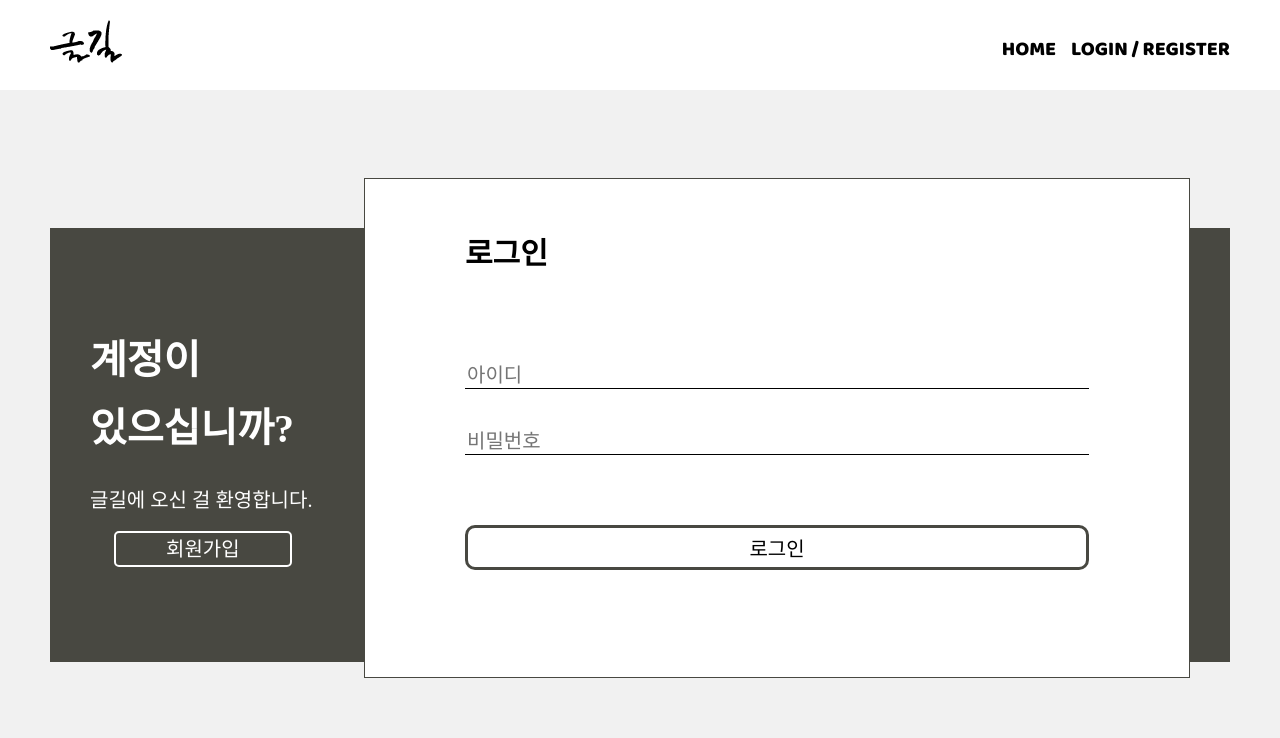
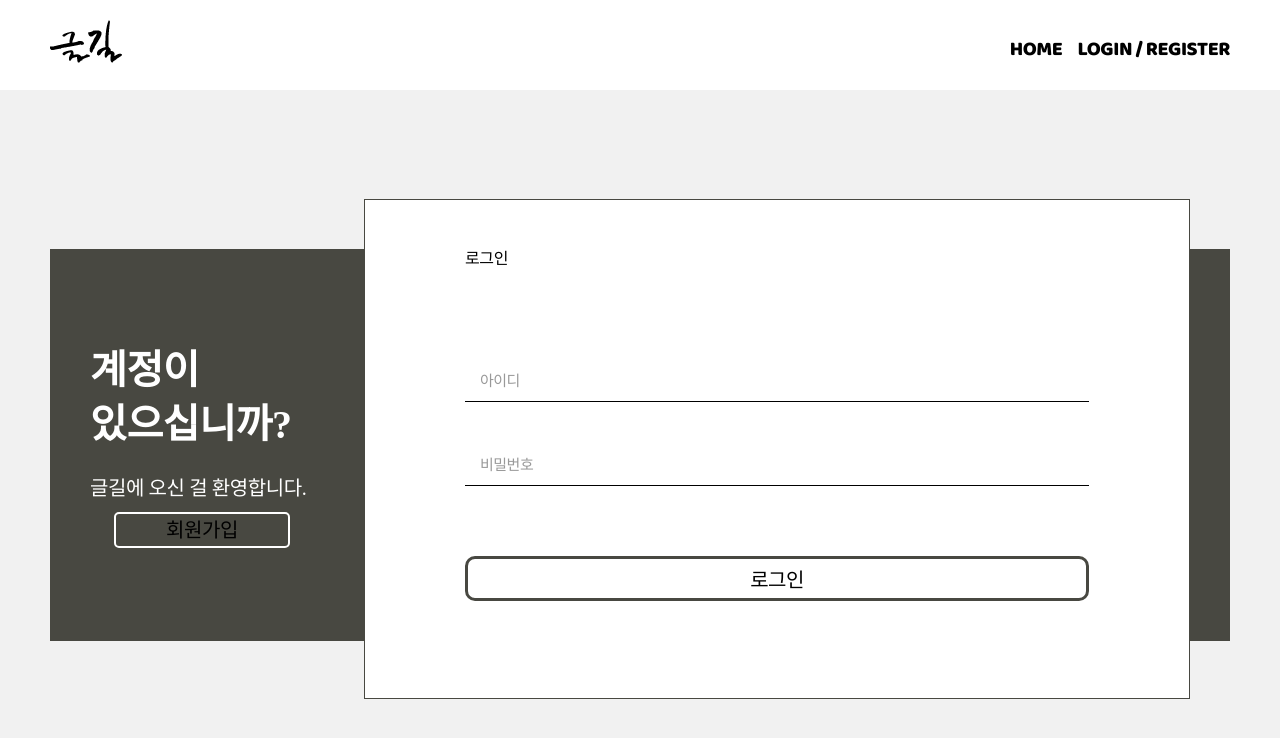
Before and after one commit to STHyeon/Server, a React (Create React App) app in the folder reacts/: page /login in a window 1280 px wide. Shown: the top 738 px of the page. Built offline with nearby package versions, Linux system fonts and the light colour scheme; a web font is replaced by a local one.

Commit message:
code refactoring

```diff
--- a/reacts/src/components/Detail.js
+++ b/reacts/src/components/Detail.js
@@ -16,10 +16,8 @@ const Detail = props => {
     useEffect(() => {
         for (const i in props.data.dataList.likes) {
             if (props.data.dataList.likes[i] === props.username) {
-                console.log("있다");
                 setLikeState(true);
             } else {
-                console.log("없다");
                 setLikeState(false);
             }
         }
@@ -32,12 +30,9 @@ const Detail = props => {
             setCommentBox(props.detail_data.comments);
 
             for (const i in props.detail_data.likes) {
-                console.log(props.detail_data.likes);
                 if (props.detail_data.likes[i] === props.username) {
-                    console.log("디테일 있다");
                     setLikeState(true);
                 } else {
-                    console.log("디테일 없다");
                     setLikeState(false);
                 }
             }
--- a/reacts/src/styles/Header.scss
+++ b/reacts/src/styles/Header.scss
@@ -1,6 +1,6 @@
 .nav {
     position: fixed;
-    z-index: 999;
+    z-index: 900;
     left: 0;
     right: 0;
     height: 90px;
--- a/reacts/src/styles/reset.css
+++ b/reacts/src/styles/reset.css
@@ -1,61 +1,70 @@
 @charset "utf-8";
 
-a, abbr, acronym, address, applet, article, aside, audio, b, big, blockquote, body, canvas, caption, center, cite, code, dd, del, details, dfn, div, dl, dt, em, embed, fieldset, figcaption, figure, footer, form, h1, h2, h3, h4, h5, h6, header, hgroup, html, i, iframe, img, ins, kbd, label, legend, li, mark, menu, nav, object, ol, output, p, pre, q, ruby, s, samp, section, small, span, strike, strong, sub, summary, sup, table, tbody, td, tfoot, th, thead, time, tr, tt, u, ul, var, video {
-    margin: 0;
-    padding: 0;
-    border: 0;
-    font-size: 100%;
-    font: inherit;
-    vertical-align: baseline;
-  }
+/* reset css */
+html, body, div, span, applet, object, iframe, h1, h2, h3, h4, h5, h6, p, blockquote, pre, a, abbr, acronym, address, big, cite, code, del, dfn, em, img, ins, kbd, q, s, samp, small, strike, strong, sub, sup, tt, var, b, u, i, center, dl, dt, dd, ol, ul, li, fieldset, form, label, legend, table, caption, tbody, tfoot, thead, tr, th, td, article, aside, canvas, details, embed, figure, figcaption, footer, header, hgroup, menu, nav, output, ruby, section, summary, time, mark, audio, video{margin: 0; padding: 0; box-sizing: border-box;
+    -webkit-box-sizing: border-box;
+    -moz-box-sizing: border-box;}
+html, body, input, textarea, select, button, table, li, dd, p, b, span, em, strong{-webkit-text-size-adjust: none;}
+html{touch-action: none; font-size: 16px; font-weight: 400; line-height: 1.1; letter-spacing: -0.025em; color: #000;
+    -ms-touch-action: none;}
+body{-webkit-text-size-adjust: none;}
+html, body{width: 100%; height: 100%;}
+h1, h2, h3, h4, h5, h6{font-weight: 400; font-size: 1rem;}
+table{width: 100%; border-collapse: collapse; border-spacing: 0;}
+table, fieldset, th, td, img{border: none 0; font-weight: 400;}
+td{word-break: break-all;}
+ul, ol, menu{list-style: none;}
+address, em{font-style: normal;}
+a, a:link, a:visited, a:hover, a:active, a:focus{color: #000; text-decoration: none;}
+strong{font-weight: 400;}
+input, select, textarea{vertical-align: middle;}
+img, fieldset{border: 0;}
+img{font-size: 0; line-height: 0; vertical-align: top;}
+caption{visibility: hidden; overflow: hidden; width: 0; height: 0; font-size: 0; line-height: 0;}
+legend, .blind{visibility: hidden; overflow: hidden; position: absolute; left: 0; top: 0; margin: 0; padding: 0  !important;  width: 0 !important; height: 0 !important; font-size: 0 !important; line-height: 0 !important;}
+label{cursor: pointer;}
+button{display: inline-block; margin: 0; padding: 0; border: 0; background: none; text-align: center; cursor: pointer; vertical-align: middle; letter-spacing: -0.025em;}
+button::-moz-focus-inner{margin: 0; padding: 0; border: 0;}
+input[type=text],
+input[type=password],
+input[type=email],
+input[type=tel],
+input[type=number],
+input[type=file],
+textarea{margin: 0; padding: 0 15px; width: 100%; height: 44px; box-sizing: border-box; background-color: #fff; border: 1px solid #dddfe1; font-weight: 300; font-size: 0.9375rem; letter-spacing: -0.025em;
+    -webkit-appearance: none;
+    -moz-appearance: none;
+    appearance: none;}
 
-/* remember to define focus styles! */
-*:focus {
-    outline: 0;
-}
+input[type=text]:focus,
+input[type=password]:focus,
+input[type=email]:focus,
+input[type=tel]:focus,
+input[type=number]:focus,
+input[type=file]:focus,
+textarea:focus,
+select:focus{outline: none !important; border-color: #41abff;}
+input[type=text]::-ms-clear,
+input[type=password]::-ms-reveal,
+input[type=password]::-ms-clear{display: none;}
+input[readonly]{background-color: #f8f8f8; color: #c5c5c5;}
+select::-ms-expand{display: none;}
+::-webkit-input-placeholder{font-size: 0.9375rem; color: #999;} /* Chrome/Opera/Safari */
+::-moz-placeholder{color: #999;}/* Firefox 19+ */
+:-ms-input-placeholder{color: #999;}/* IE 10+ */
+:-moz-placeholder{color: #999;}/* Firefox 18- */
+textarea{padding: 10px 15px; height: 177px; resize: none; line-height: 1.7;}
+.scroll_off{position: fixed; overflow: hidden; height: 100%;}
 
-* {
-    -webkit-box-sizing: border-box; /* Safari/Chrome, other WebKit */
-    -moz-box-sizing: border-box; /* Firefox, other Gecko */
-    box-sizing: border-box; /* Opera/IE 8+ */
-}
+/* html5 reset */
+article, aside, details, figcaption, figure, footer, header, hgroup, menu, nav, section{display: block;}
 
-a,
-img {
-    color: inherit;
-    border: none;
-}
-ol,
-ul {
-    list-style: none;
-    margin: 0;
-    padding: 0;
-    border: 0;
-}
+/* clear */
+.clearfix::after{display: block; clear: both; content: ""; height: 0; visibility: hidden;}
 
-a:link {
-    color: inherit;
-    text-decoration: none;
-}
-/*a:visited {color:inherit;text-decoration:none;}*/
-a:hover {
-    color: inherit;
-    text-decoration: none;
-}
-a:active {
-    color: inherit;
-    text-decoration: none;
-}
+/* display */
+.pc{display: block;}
+.mobile{display:none;}
 
-img {
-    display: block;
-    /* width: 100%; */
-}
-
-body {
-    overflow-y: scroll;
-}
-
-.point {
-    cursor: pointer;
-}
+.show{display: block !important;}
+.hide{display: none !important;}
```
Also changed, not shown: 2 other files (tests, documents, lock files or other folders).
